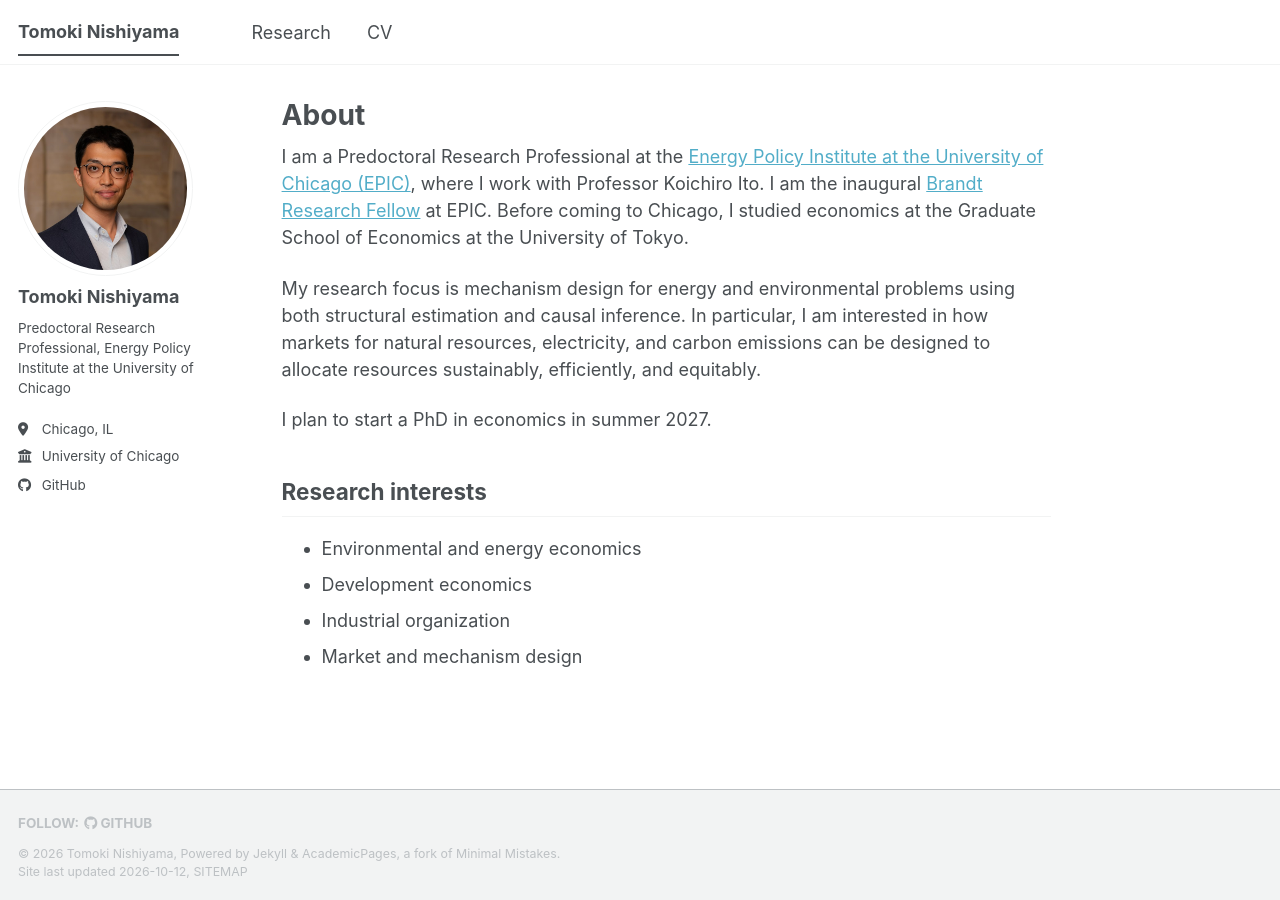
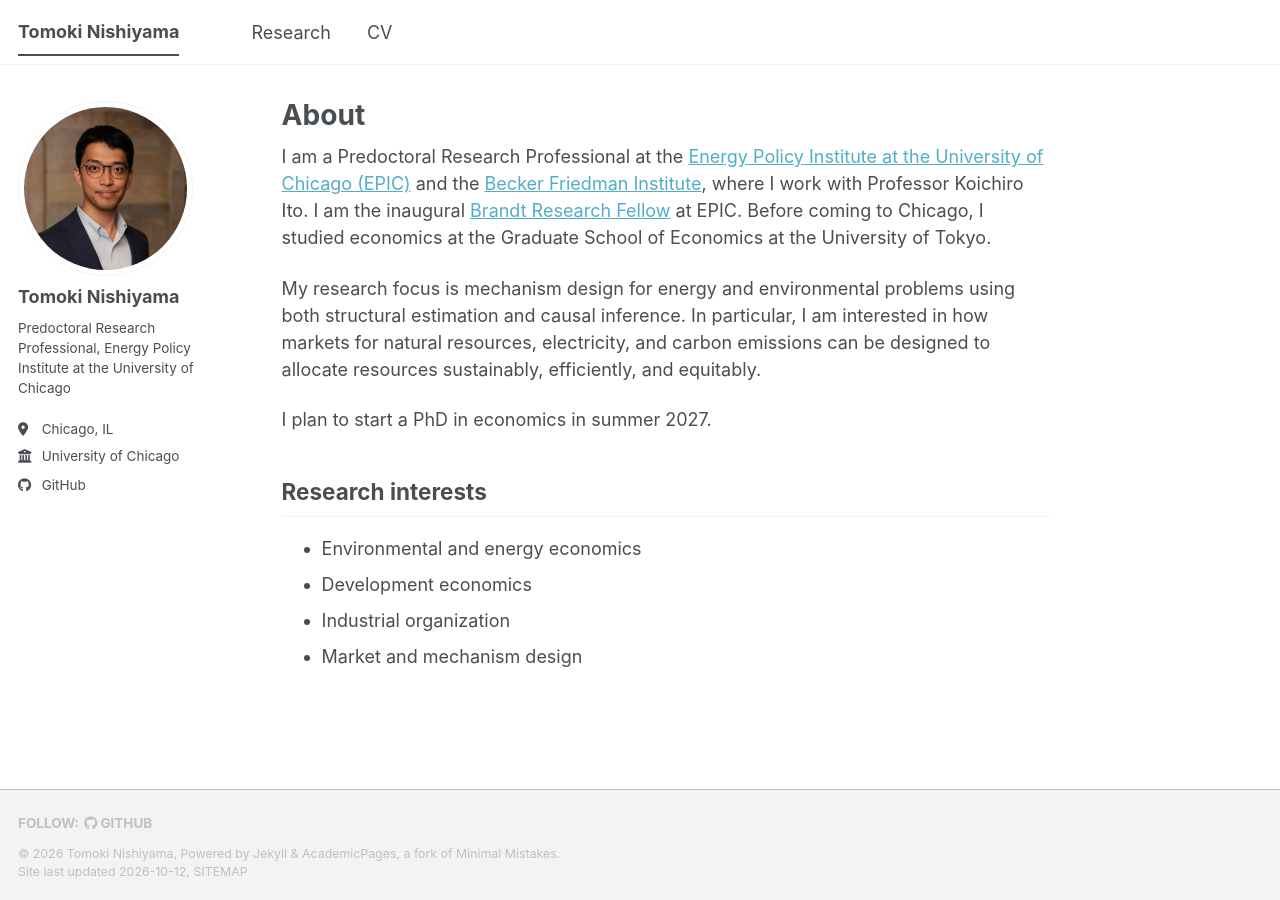
Before and after one commit to nishi24yama80/website, a Jekyll site: the page built from _pages/about.md, in a window 1280 px wide. Built offline with Jekyll 4.4.1, drawn with Linux system fonts in a browser that asks for light colours; a style sheet for code colours, icons or effects is not loaded.

Commit message:
Mention Becker Friedman Institute on home page
Co-Authored-By: Claude Opus 5.5 <noreply@anthropic.com>

```diff
--- a/_pages/about.md
+++ b/_pages/about.md
@@ -9,7 +9,7 @@ redirect_from:
 
 {% include base_path %}
 
-I am a Predoctoral Research Professional at the [Energy Policy Institute at the University of Chicago (EPIC)](https://epic.uchicago.edu), where I work with Professor Koichiro Ito. I am the inaugural [Brandt Research Fellow](https://climate.uchicago.edu/news/tomoki-nishiyama-awarded-inaugural-brandt-research-fellowship/) at EPIC. Before coming to Chicago, I studied economics at the Graduate School of Economics at the University of Tokyo.
+I am a Predoctoral Research Professional at the [Energy Policy Institute at the University of Chicago (EPIC)](https://epic.uchicago.edu) and the [Becker Friedman Institute](https://bfi.uchicago.edu/), where I work with Professor Koichiro Ito. I am the inaugural [Brandt Research Fellow](https://climate.uchicago.edu/news/tomoki-nishiyama-awarded-inaugural-brandt-research-fellowship/) at EPIC. Before coming to Chicago, I studied economics at the Graduate School of Economics at the University of Tokyo.
 
 My research focus is mechanism design for energy and environmental problems using both structural estimation and causal inference. In particular, I am interested in how markets for natural resources, electricity, and carbon emissions can be designed to allocate resources sustainably, efficiently, and equitably.
 
```
